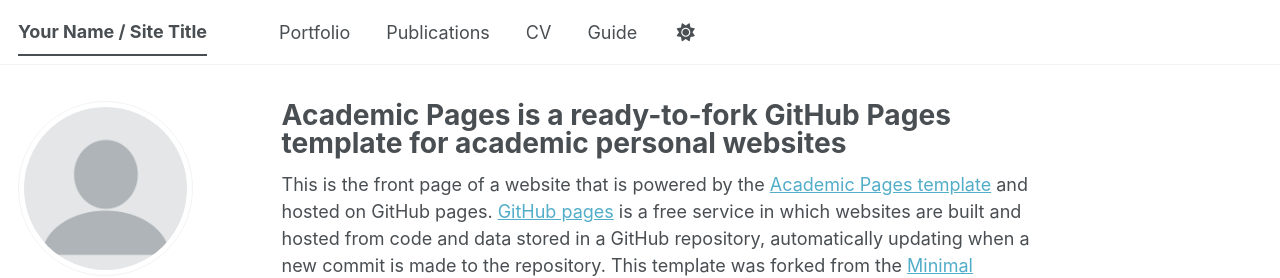
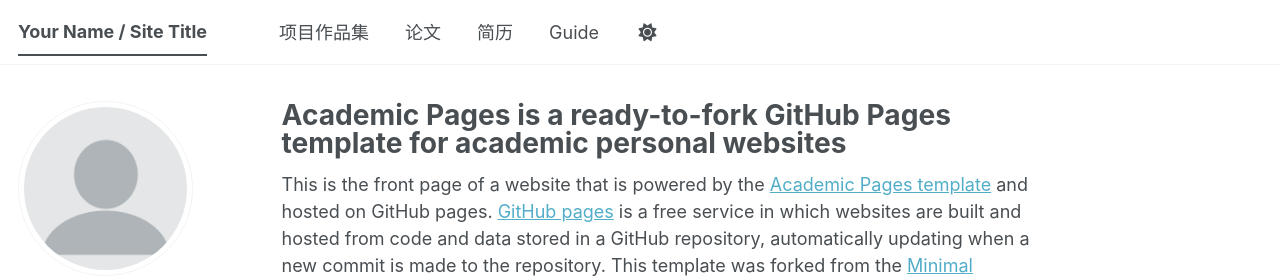
Before and after one commit to Yunzhiqi/yunzhiqi.github.io, a Jekyll site: the page built from _pages/about.md, in a window 1280 px wide. Shown: the top 278 px of the page. Built offline with Jekyll 4.4.1, drawn with Linux system fonts in a browser that asks for light colours; some web fonts are replaced; a script bundle is joined from its source files by our own code; library files that are not in the unit come from our copies.

Commit message:
Update navigation.yml

```diff
--- a/_data/navigation.yml
+++ b/_data/navigation.yml
@@ -8,10 +8,10 @@
 #      Markdown formatted page while the second is generated using JSON.
 
 main:
-  - title: "Portfolio"
+  - title: "项目作品集"
     url: /portfolio/
 
-  - title: "Publications"
+  - title: "论文"
     url: /publications/
 
   # - title: "Talks"
@@ -24,7 +24,7 @@
   # - title: "Blog Posts"
   #   url: /year-archive/
 
-  - title: "CV"
+  - title: "简历"
     url: /cv/
 
   # - title: "CV"
```
